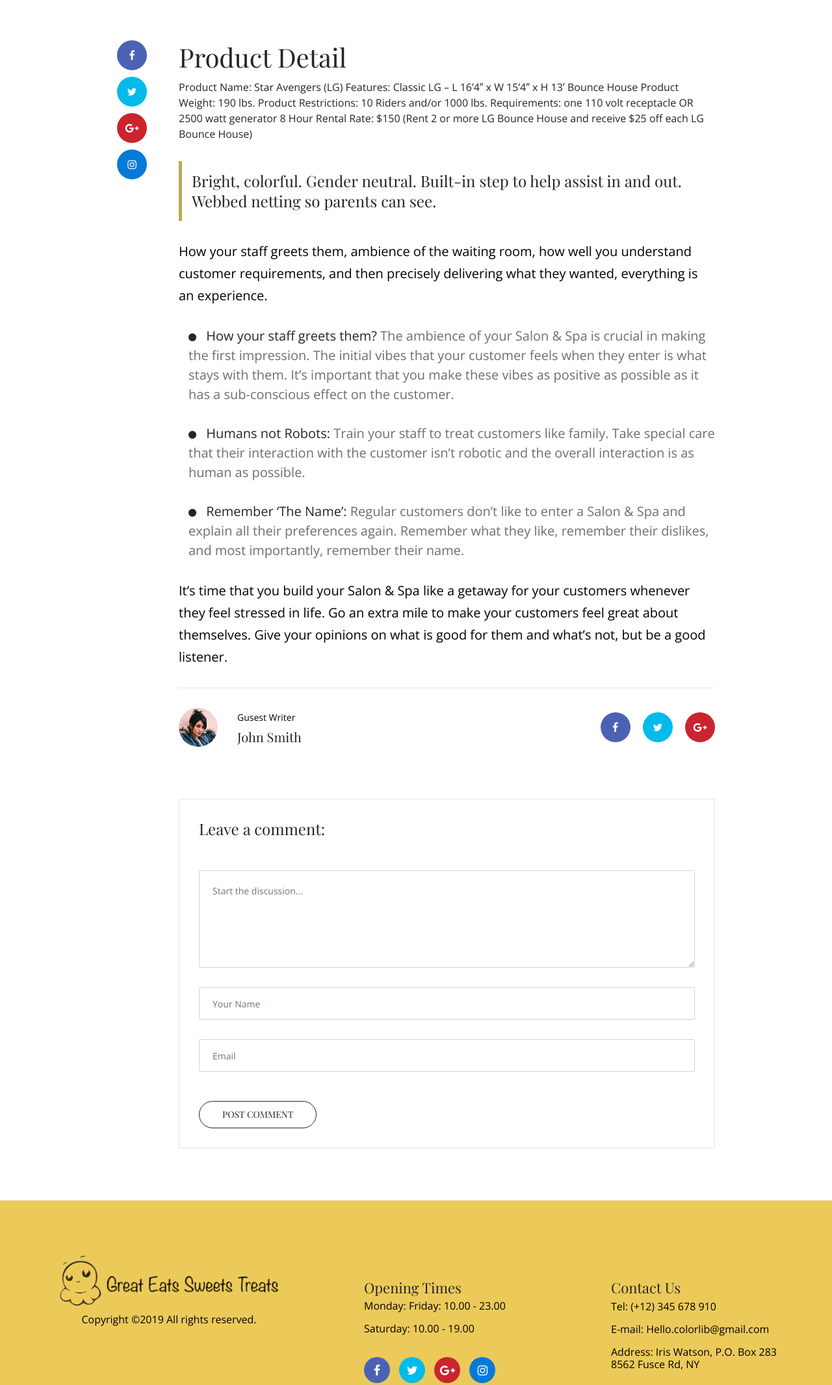
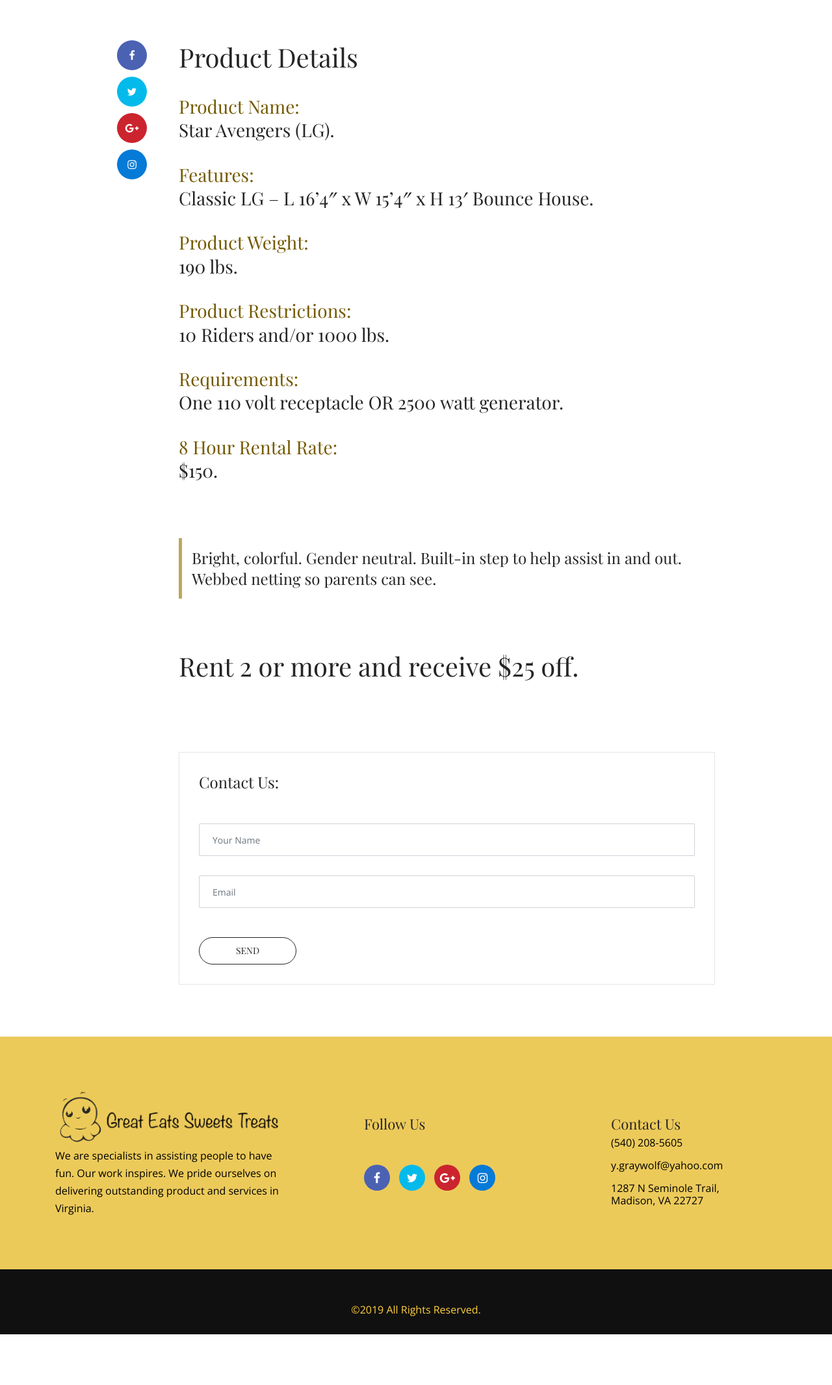
Before and after one commit to Superstaro/abels, a website: page Item1..html in a window 1280 px wide. Shown: the part 1180-3311 px from the top of the page at 65% size. After the commit the page ends 3233 px from the top, so only its background shows below. Drawn offline with nearby package versions, Linux system fonts and the light colour scheme.

Commit message:
item page done

```diff
--- a/Item1..html
+++ b/Item1..html
@@ -153,19 +153,34 @@
 
                 <div class="col-10 col-md-10 col-lg-9">
                     <div class="blog-details-text">
-                       <h1> Product Detail</h1>
+                       <h1> Product Details</h1>
+                       <br>
 
-                                <span>Product Name:</span> Star Avengers (LG)
+                               <h3><span class="items">Product Name:</span> <br>
+                                Star Avengers (LG).</h3> <br>
 
-                                <span>Features:</span>  Classic LG – L 16’4″ x W 15’4″ x H 13′ Bounce House
 
-                                <span>Product Weight:</span> 190 lbs.
+                               <h3><span class="items">Features:</span> <br>
+                                  Classic LG – L 16’4″ x W 15’4″ x H 13′ Bounce House.</h3><br>
 
-                               <span>Product Restrictions:</span> 10 Riders and/or 1000 lbs.
 
-                                <span>Requirements:</span>  one 110 volt receptacle OR 2500 watt generator
+                               <h3><span class="items">Product Weight:</span> <br>
+                                 190 lbs.</h3><br>
 
-                                <span>8 Hour Rental Rate:</span> $150 (Rent 2 or more LG Bounce House and receive $25 off each LG Bounce House)
+
+                               <h3><span class="items">Product Restrictions:</span> <br>
+                                 10 Riders and/or 1000 lbs.</h3><br>
+
+
+                                <h3><span class="items">Requirements:</span> <br>
+                                      One 110 volt receptacle OR 2500 watt generator.</h3><br>
+
+
+                                <h3><span class="items">8 Hour Rental Rate:</span> <br>
+                                     $150.</h3>
+                                <br>
+                                <br>
+
 
                                 <!-- Blockquote -->
                         <blockquote class="akame-blockquote">
@@ -175,7 +190,18 @@
                             </div>
                         </blockquote>
 
-                        <p>How your staff greets them, ambience of the waiting room, how well you understand customer requirements, and then precisely delivering what they wanted, everything is an experience.</p>
+                        <br>
+                        <br>
+
+                        <h1>Rent 2 or more and receive $25 off.</h1>
+                        <br>
+                        <br>
+
+
+
+
+
+                        <!-- <p>How your staff greets them, ambience of the waiting room, how well you understand customer requirements, and then precisely delivering what they wanted, everything is an experience.</p>
 
                         <ul>
                             <li><span><i class="fa fa-circle" aria-hidden="true"></i> How your staff greets them?</span> The ambience of your Salon &amp; Spa is crucial in making the first impression. The initial vibes that your customer feels when they enter is what stays with them. It’s important that you make these vibes as positive as possible as it has a sub-conscious effect on the customer.</li>
@@ -186,12 +212,12 @@
                         </ul>
 
                         <p>It’s time that you build your Salon &amp; Spa like a getaway for your customers whenever they feel stressed in life. Go an extra mile to make your customers feel great about themselves. Give your opinions on what is good for them and what’s not, but be a good listener. </p>
-                    </div>
+                    </div> -->
 
                     <!-- Post Author Area -->
-                    <div class="post-author-area d-flex align-items-center justify-content-between">
+                    <!-- <div class="post-author-area d-flex align-items-center justify-content-between"> -->
                         <!-- Author Meta -->
-                        <div class="author-meta d-flex align-items-center">
+                        <!-- <div class="author-meta d-flex align-items-center">
                             <div class="author-avatar">
                                 <img src="img/bg-img/43.jpg" alt="">
                             </div>
@@ -199,26 +225,26 @@
                                 <p>Gusest Writer</p>
                                 <h5>John Smith</h5>
                             </div>
-                        </div>
+                        </div> -->
 
                         <!-- Author Social Info -->
-                        <div class="author-social-info">
+                        <!-- <div class="author-social-info">
                             <a href="#" class="facebook"><i class="fa fa-facebook"></i></a>
                             <a href="#" class="twitter"><i class="fa fa-twitter"></i></a>
                             <a href="#" class="google-plus"><i class="fa fa-google-plus"></i></a>
                         </div>
-                    </div>
+                    </div> -->
 
                     <!-- Leave A Reply -->
                     <div class="akame-contact-form mt-50">
-                        <h4 class="mb-5">Leave a comment:</h4>
+                        <h4 class="mb-5">Contact Us:</h4>
 
                         <!-- Form -->
                         <form action="#" method="post">
                             <div class="row">
-                                <div class="col-12">
-                                    <textarea name="message" class="form-control mb-30" placeholder="Start the discussion..."></textarea>
-                                </div>
+                                <!-- <div class="col-12">
+                                    <textarea name="message" class="form-control mb-30" placeholder="..."></textarea>
+                                </div> -->
                                 <div class="col-12">
                                     <input type="text" name="message-name" class="form-control mb-30" placeholder="Your Name">
                                 </div>
@@ -226,7 +252,7 @@
                                     <input type="email" name="message-email" class="form-control mb-30" placeholder="Email">
                                 </div>
                                 <div class="col-12">
-                                    <button type="submit" class="btn akame-btn btn-3 mt-15">Post Comment</button>
+                                    <button type="submit" class="btn akame-btn btn-3 mt-15">Send</button>
                                 </div>
                             </div>
                         </form>
@@ -319,14 +345,10 @@
                         <!-- Footer Logo -->
                         <a href="#" class="footer-logo"><img src="img/core-img/logo.png" alt=""></a>
 
-                        <!-- <p class="mb-30">We would love to serve you and let you enjoy your culinary experience. Excepteur sint occaecat cupidatat non proident.</p> -->
+                        <p class="mb-30">We are specialists in assisting people to have fun. Our work inspires. We pride ourselves on delivering outstanding product and services in Virginia.</p>
 
                         <!-- Copywrite Text -->
-                        <div class="copywrite-text">
-                            <p><!-- Link back to Colorlib can't be removed. Template is licensed under CC BY 3.0. -->
-Copyright &copy;<script>document.write(new Date().getFullYear());</script> All rights reserved.
-<!-- Link back to Colorlib can't be removed. Template is licensed under CC BY 3.0. --></p>
-                        </div>
+
                     </div>
                 </div>
 
@@ -334,16 +356,20 @@ Copyright &copy;<script>document.write(new Date().getFullYear());</script> All r
                 <div class="col-12 col-sm-6 col-md-4 col-xl-3">
                     <div class="single-footer-widget mb-80">
                         <!-- Widget Title -->
-                        <h4 class="widget-title">Opening times</h4>
+                        <!-- <h4 class="widget-title">Opening times</h4> -->
 
-                        <!-- Open Times -->
-                        <div class="open-time">
-                            <p>Monday: Friday: 10.00 - 23.00</p>
-                            <p>Saturday: 10.00 - 19.00</p>
-                        </div>
+                        <!-- Reach Out to Us  -->
+                         <!-- <div class="open-time">
+                            <p>Weekdays: 8:00 am - 5:00 pm</p>
+                            <p>Weekends: 9:00 am - 4:00 pm</p>
+                        </div> -->
 
                         <!-- Social Info -->
                         <div class="social-info">
+                                <h4 class="widget-title">Follow Us</h4>
+                                <br>
+                                <br>
+
                             <a href="#" class="facebook"><i class="fa fa-facebook"></i></a>
                             <a href="#" class="twitter"><i class="fa fa-twitter"></i></a>
                             <a href="#" class="google-plus"><i class="fa fa-google-plus"></i></a>
@@ -361,16 +387,28 @@ Copyright &copy;<script>document.write(new Date().getFullYear());</script> All r
 
                         <!-- Contact Address -->
                         <div class="contact-address">
-                            <p>Tel: (+12) 345 678 910</p>
-                            <p>E-mail: Hello.colorlib@gmail.com</p>
-                            <p>Address: Iris Watson, P.O. Box 283 8562 Fusce Rd, NY</p>
+                            <p>(540) 208-5605</p>
+                            <p>y.graywolf@yahoo.com</p>
+                            <p>1287 N Seminole Trail, <br>
+                                Madison, VA 22727</p>
+                            <!-- <p>1287 N Seminole Trail, <br>
+                                Madison, VA 22727</p> -->
                         </div>
                     </div>
                 </div>
 
+
             </div>
         </div>
     </footer>
+    <div class="lower-footer">
+            <div class="copywrite-text">
+                     <!-- Link back to Colorlib can't be removed. Template is licensed under CC BY 3.0. -->
+&copy;<script>document.write(new Date().getFullYear());</script> All Rights Reserved.
+<!-- Link back to Colorlib can't be removed. Template is licensed under CC BY 3.0. -->
+                </div>
+
+    </div>
     <!-- Footer Area End -->
 
     <!-- All JS Files -->
--- a/css/override.css
+++ b/css/override.css
@@ -9,3 +9,7 @@
 .text-right p {
   color: black !important;
 }
+
+.items {
+  color: #745900;
+}
```
